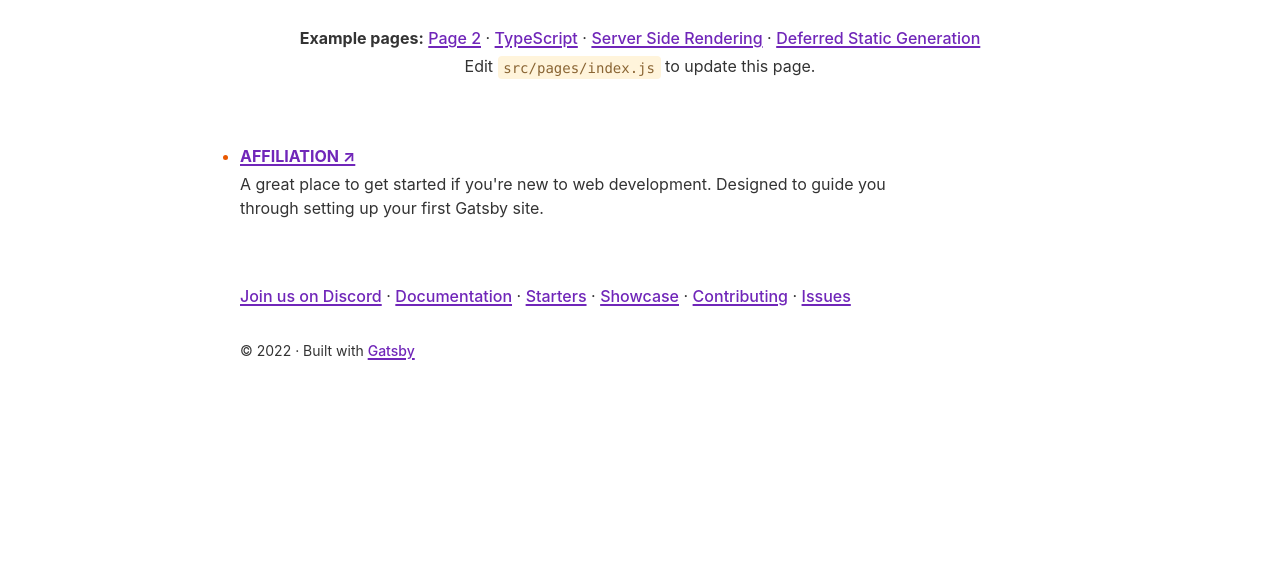
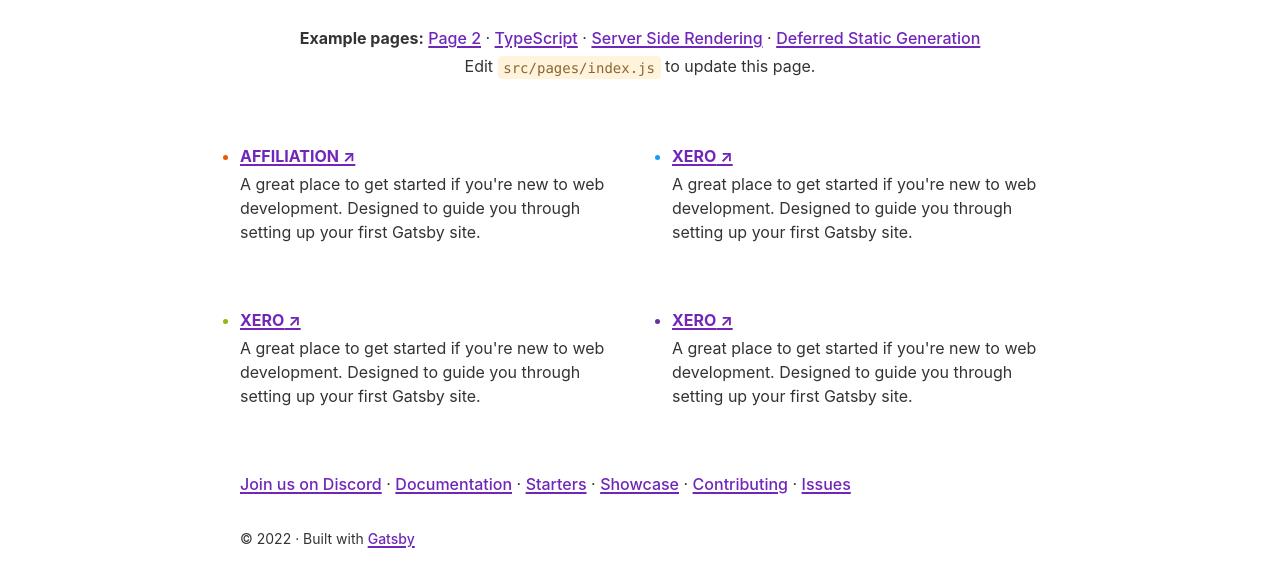
Before and after one commit to Brayan233/gatsby-starter-default, a Gatsby site: page / in a window 1280 px wide. Shown: the part 230-811 px from the top of the page. Built offline with nearby package versions, Linux system fonts and the light colour scheme; Gatsby itself is replaced by a stand-in of ours.

Commit message:
vglnk xero

```diff
--- a/src/pages/index.js
+++ b/src/pages/index.js
@@ -9,10 +9,32 @@ import * as styles from "../components/index.module.css"
 const links = [
   {
     text: "AFFILIATION",
-    url: "https://redirect.viglink.com?u=http%3A%2F%2Fxero.com&key=eb65c5cf937ca20a7e018b363814b881",
+    url: "https://sovrn.co/hkmn1im",
     description:
       "A great place to get started if you're new to web development. Designed to guide you through setting up your first Gatsby site.",
   },
+  {
+    text: "XERO",
+    url: "https://sovrn.co/hkmn1im",
+    description:
+      "A great place to get started if you're new to web development. Designed to guide you through setting up your first Gatsby site.",
+  },
+
+  {
+    text: "XERO",
+    url: "https://sovrn.co/11cov92",
+    description:
+      "A great place to get started if you're new to web development. Designed to guide you through setting up your first Gatsby site.",
+  },
+  {
+    text: "XERO",
+    url: "https://sovrn.co/hkmn1im",
+    description:
+      "A great place to get started if you're new to web development. Designed to guide you through setting up your first Gatsby site.",
+  },
+
+
+
 
 ]
 
```
